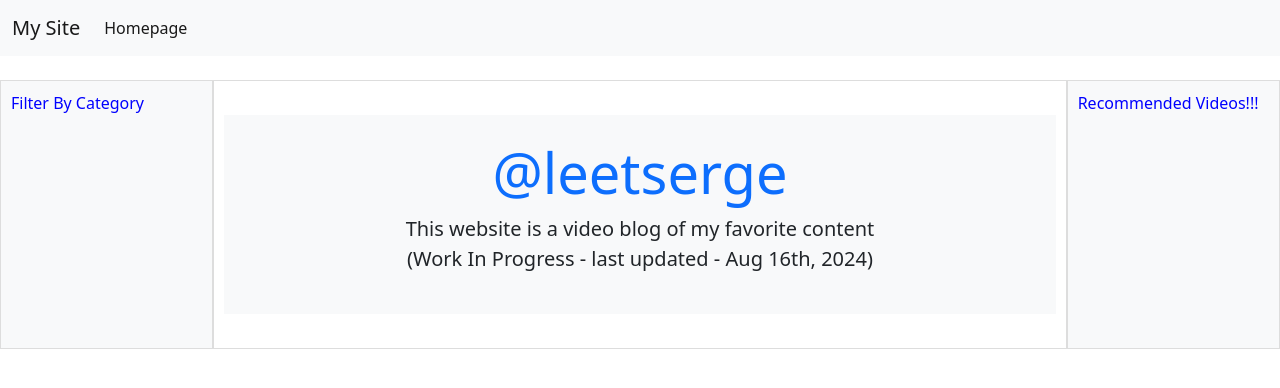
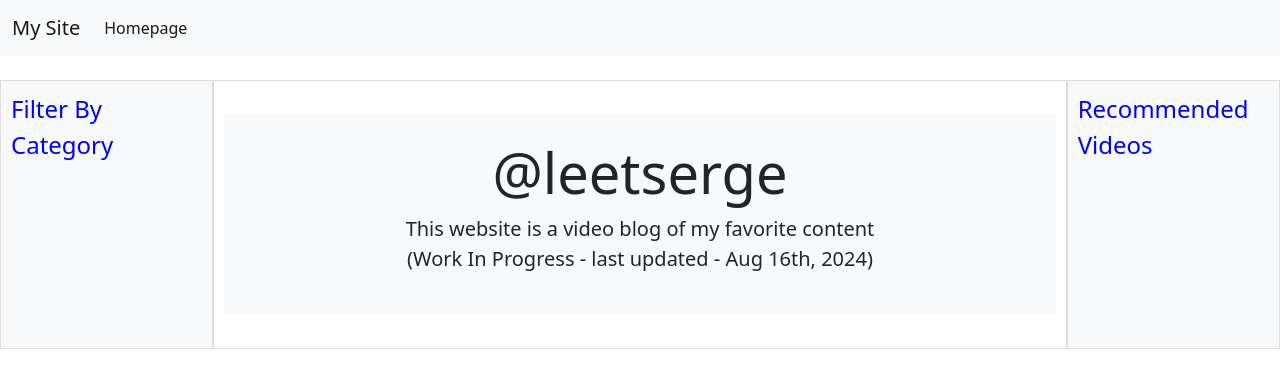
Before and after one commit to LtSerge/ltserge.github.io, a plain HTML site: page index.html in a window 1280 px wide. Drawn offline with nearby package versions, Linux system fonts and the light colour scheme.

Commit message:
media query work

```diff
--- a/index.html
+++ b/index.html
@@ -1,85 +1,46 @@
-<!DOCTYPE html>
-<html lang="en">
-
-<head>
-    <meta charset="UTF-8">
-    <meta name="viewport" content="width=device-width, initial-scale=1.0">
-    <title>Bootstrap Wireframe Layout</title>
-    <link href="https://cdn.jsdelivr.net/npm/bootstrap@5.1.3/dist/css/bootstrap.min.css" rel="stylesheet"
-        integrity="sha384-1BmE4kWBq78iYhFldvKuhfTAU6auU8tT94WrHftjDbrCEXSU1oBoqyl2QvZ6jIW3" crossorigin="anonymous">
-    <style>
-        .bordered {
+<!DOCTYPE html><html lang="en"><head><meta charset="UTF-8"><meta name="viewport" content="width=device-width, initial-scale=1.0"><title>Bootstrap Wireframe Layout</title><link href="https://cdn.jsdelivr.net/npm/bootstrap@5.1.3/dist/css/bootstrap.min.css" rel="stylesheet"
+    integrity="sha384-1BmE4kWBq78iYhFldvKuhfTAU6auU8tT94WrHftjDbrCEXSU1oBoqyl2QvZ6jIW3" crossorigin="anonymous"><style>.bordered {
         border: 1px solid #ddd;
         padding: 10px;
     }
 
-        /* Base color for smaller devices */
-        .filter,
-        .recommended {
-            color: red;
-            /* default color, will be overridden by media queries */
+    .header-text {
+        color: red; /* Default color for mobile */font-size: 0.75rem; /* Smaller font size for mobile */
     }
 
-        /* Tablet styles */
-        @media (min-width: 577px) and (max-width: 768px) {
+    .header-recommended {
+        color: red; /* Default color for mobile */font-size: 0.6rem; /* Even smaller font size for mobile */
+    }
 
-            .filter,
-            .recommended {
+    /* Tablet styles */@media (min-width: 577px) and (max-width: 768px) {
+        .header-text {
             color: green;
+            font-size: 0.85rem; /* Slightly larger font size on tablets but still smaller than default */
+        }
+        .header-recommended {
+            color: green;
+            font-size: 0.75rem; /* Smaller than other tablet styles */
         }
     }
 
-        /* Desktop and larger styles */
-        @media (min-width: 769px) {
-
-            .filter,
-            .recommended {
-                color: blue;
+    /* Medium devices */@media (min-width: 769px) and (max-width: 1024px) {
+        .header-text,
+        .header-recommended {
+            color: orange;
+            font-size: 1rem; /* Intermediate font size */
         }
     }
-/*
-        .filter {
-            border: 1px solid black;
-        } */
-    </style>
-</head>
 
-<body>
-    <nav class="navbar navbar-expand-lg navbar-light bg-light">
-        <div class="container-fluid"><a class="navbar-brand" href="http://ltserge.com">My Site</a><button
-                class="navbar-toggler" type="button" data-bs-toggle="collapse" data-bs-target="#navbarNav"
-                aria-controls="navbarNav" aria-expanded="false" aria-label="Toggle navigation"><span
-                    class="navbar-toggler-icon"></span></button>
-            <div class="collapse navbar-collapse" id="navbarNav">
-                <ul class="navbar-nav">
-                    <li class="nav-item"><a class="nav-link active" aria-current="page"
-                            href="http://ltserge.com">Homepage</a></li>
-                </ul>
-            </div>
-        </div>
-    </nav>
-    <div class="container-fluid mt-4">
-        <div class="row">
-            <div class="col-2 bg-light bordered filter">
-                <p>Filter By Category</p>
-            </div>
-            <div class="col-8 bg-white bordered">
-                <div class="jumbotron text-center p-4 my-4 bg-light">
-                    <h1 class="display-4"><a href="https://twitter.com/leetserge" target="_blank"
-                            class="text-decoration-none">@leetserge</a></h1>
-                    <p class="lead">This website is a video blog of my favorite content<br>
+    /* Desktop and larger styles */@media (min-width: 1025px) {
+        .header-text,
+        .header-recommended {
+            color: blue;
+            font-size: 1.5rem; /* Larger font size on desktops */
+        }
+    }
+</style></head><body><nav class="navbar navbar-expand-lg navbar-light bg-light"><div class="container-fluid"><a class="navbar-brand" href="http://ltserge.com">My Site</a><button class="navbar-toggler" type="button" data-bs-toggle="collapse" data-bs-target="#navbarNav"
+            aria-controls="navbarNav" aria-expanded="false" aria-label="Toggle navigation"><span class="navbar-toggler-icon"></span></button><div class="collapse navbar-collapse" id="navbarNav"><ul class="navbar-nav"><li class="nav-item"><a class="nav-link active" aria-current="page" href="http://ltserge.com">Homepage</a></li></ul></div></div></nav><div class="container-fluid mt-4"><div class="row"><div class="col-2 bg-light bordered"><p class="header-text">Filter By Category</p></div><div class="col-8 bg-white bordered"><div class="jumbotron text-center p-4 my-4 bg-light"><h1 class="display-4"><ahref="https://twitter.com/leetserge"target="_blank"class="text-decoration-none">@leetserge</a></h1><p class="lead">This website is a video blog of my favorite content<br>
                     (Work In Progress - last updated - Aug 16th, 2024)
-                    </p>
-                </div>
-            </div>
-            <div class="col-2 bg-light bordered recommended">
-                <p>Recommended Videos!!!</p>
-            </div>
-        </div>
-    </div>
-    <script src="https://cdn.jsdelivr.net/npm/bootstrap@5.1.3/dist/js/bootstrap.bundle.min.js"
+                </p></div></div><div class="col-2 bg-light bordered"><p class="header-recommended">Recommended Videos</p></div></div></div><script src="https://cdn.jsdelivr.net/npm/bootstrap@5.1.3/dist/js/bootstrap.bundle.min.js"
     integrity="sha384-ka7Sk0Gln4gmtz2MlQnikT1wXgYsOg+OMhuP+IlRH9sENBO0LRn5q+8nbTov4+1p"
-        crossorigin="anonymous"></script>
-</body>
-
-</html>
+    crossorigin="anonymous"></script></body></html>
```
Lines whose indentation alone changed are shown as unchanged.
